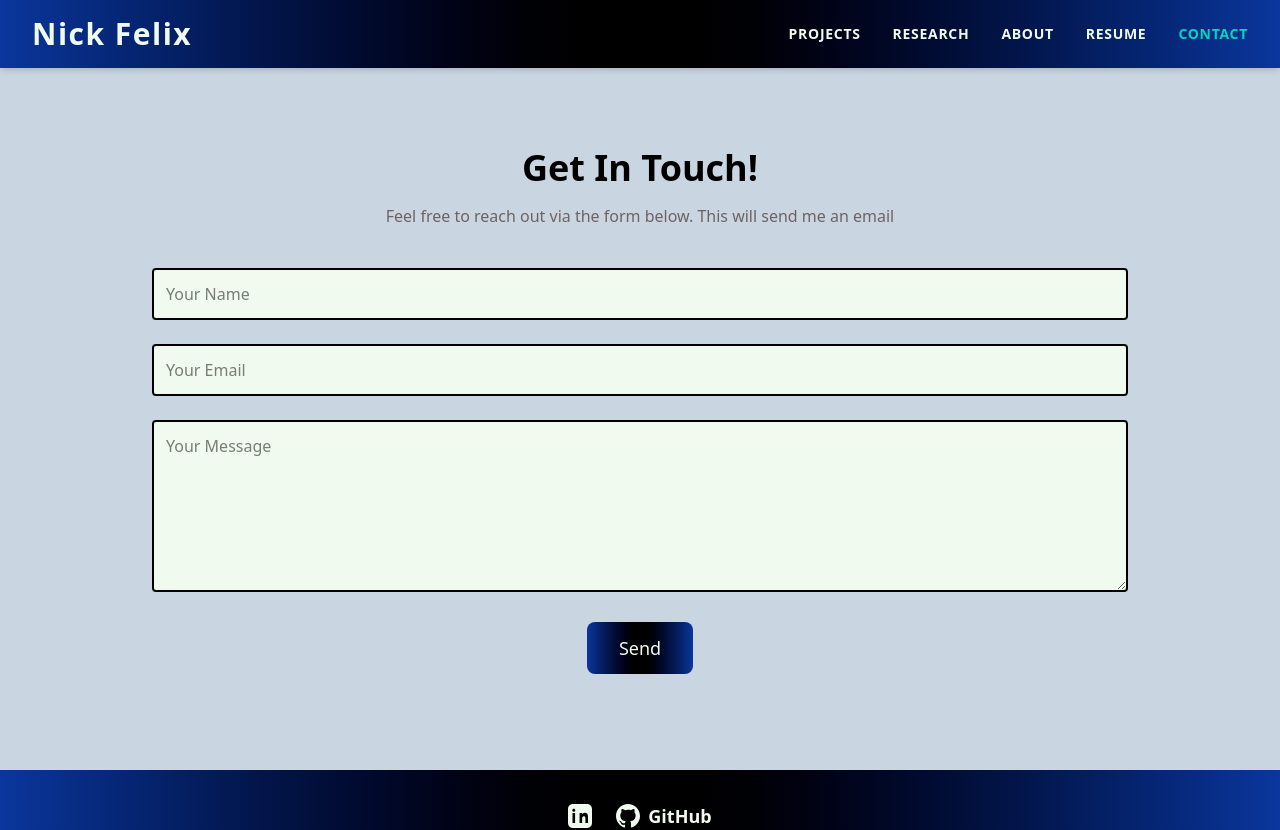
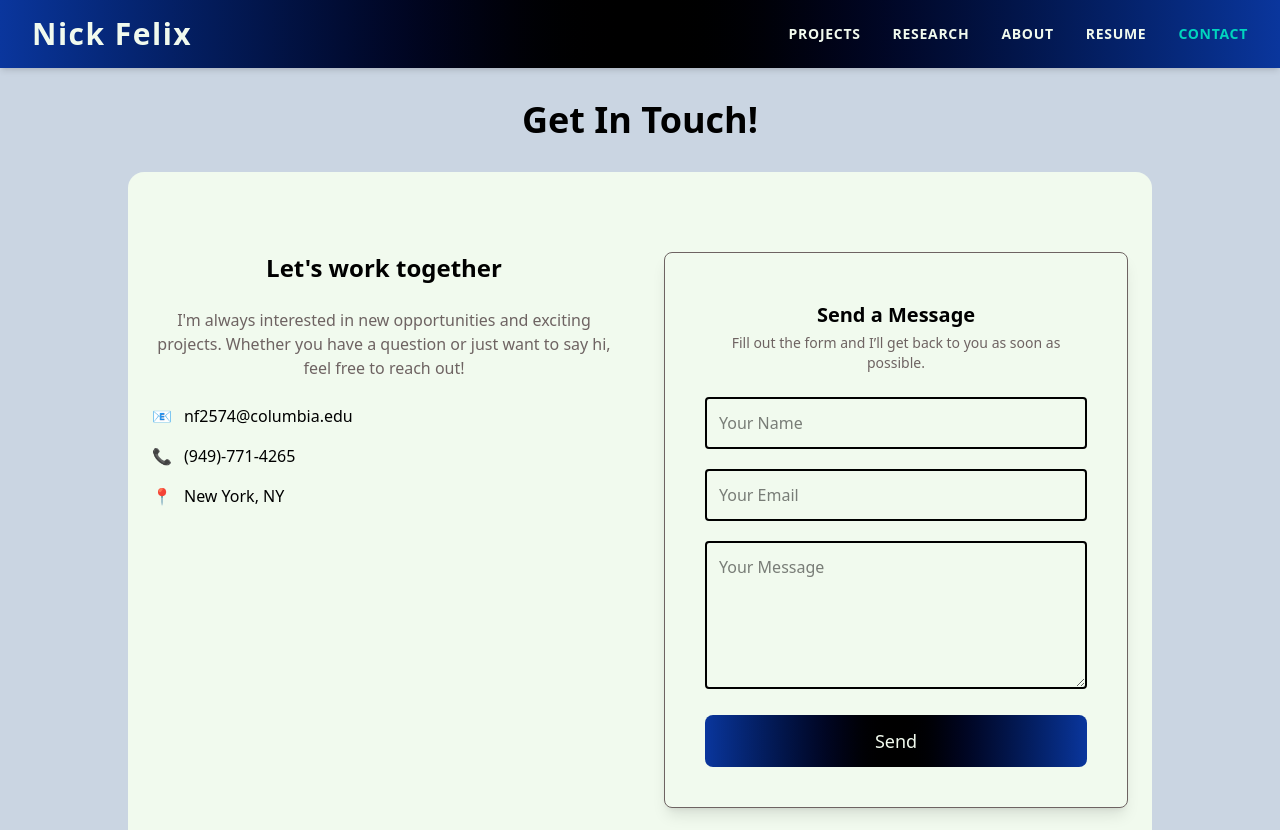
Before and after one commit to nicorox247/Nick-Felix-Site, a React (Vite) app: page /contact in a window 1280 px wide. Shown: the top 830 px of the page. Built offline with nearby package versions, Linux system fonts and the light colour scheme.

Commit message:
added styles to contact form

```diff
--- a/src/pages/Contact.jsx
+++ b/src/pages/Contact.jsx
@@ -60,12 +60,41 @@ export default function Contact() {
 
 
   return (
-    <div className="mx-auto px-6 py-20 media-source border-none">
-      <h1 className="text-4xl font-bold mb-4 text-center">Get In Touch!</h1>
-      <p className="text-center mb-10 text-muted">Feel free to reach out via the form below. This will send me an email</p>
+    <div>
+      <h1 className="text-4xl font-bold m-8 text-center">Get In Touch!</h1>
 
-      <form ref={form} onSubmit={sendEmail} className="space-y-6">
+    <div className=" mx-auto px-6 py-20 max-w-[80%] rounded-2xl bg-light ">
 
+      <div className="grid grid-cols-1 lg:grid-cols-2 gap-12">
+        {/* Left Column – Contact Info */}
+        <div className="space-y-6">
+          <h2 className="text-2xl font-semibold">Let's work together</h2>
+          <p className="text-muted">
+            I'm always interested in new opportunities and exciting projects. Whether you have a question or just want to say hi, feel free to reach out!
+          </p>
+          <div className="space-y-4 text-base">
+            <div className="flex items-center gap-3">
+              <span>📧</span>
+              <span>nf2574@columbia.edu</span>
+            </div>
+            <div className="flex items-center gap-3">
+              <span>📞</span>
+              <span>(949)-771-4265</span>
+            </div>
+            <div className="flex items-center gap-3">
+              <span>📍</span>
+              <span>New York, NY</span>
+            </div>
+          </div>
+        </div>
+
+        {/* Right Column – Contact Form */}
+        <div className="bg-light p-10 rounded-lg border border-muted shadow-lg">
+          <h3 className="text-xl font-semibold mb-1 pt-2">Send a Message</h3>
+          <p className="text-muted mb-6 text-sm">Fill out the form and I’ll get back to you as soon as possible.</p>
+
+          <form ref={form} onSubmit={sendEmail} className="space-y-5">
+            <div>
               {errors.user_name && <p className="error-msg">{errors.user_name}</p>}
               <input
                 type="text"
@@ -73,11 +102,11 @@ export default function Contact() {
                 placeholder="Your Name"
                 value={formValues.user_name}
                 onChange={handleChange}
-
                 className={`input-style ${errors.user_name ? 'border-error' : ''}`}
               />
+            </div>
 
-
+            <div>
               {errors.user_email && <p className="error-msg">{errors.user_email}</p>}
               <input
                 type="email"
@@ -85,27 +114,32 @@ export default function Contact() {
                 placeholder="Your Email"
                 value={formValues.user_email}
                 onChange={handleChange}
-
                 className={`input-style ${errors.user_email ? 'border-error' : ''}`}
               />
+            </div>
 
+            <div>
               {errors.message && <p className="error-msg">{errors.message}</p>}
               <textarea
                 name="message"
-          rows="6"
+                rows="5"
                 placeholder="Your Message"
                 value={formValues.message}
                 onChange={handleChange}
-
                 className={`input-style ${errors.message ? 'border-error' : ''}`}
               />
+            </div>
 
-        <button type="submit" disabled={loading} className="px-8 py-3 rounded-lg button-primary text-lg">
+            <button type="submit" disabled={loading} className="w-full px-6 py-3 rounded-lg button-primary text-lg">
               {loading ? 'Sending...' : 'Send'}
             </button>
 
-        {sent && <p className="text-green-600 text-md mt-2">Message sent to my email successfully!</p>}
+            {sent && <p className="text-green-600 text-sm pt-2">Message sent to my email successfully!</p>}
           </form>
         </div>
+      </div>
+    </div>
+    </div>
   );
+
 }
```
Also changed, not shown: src/App.css (line endings or trailing spaces). Lines whose indentation alone changed are shown as unchanged.
